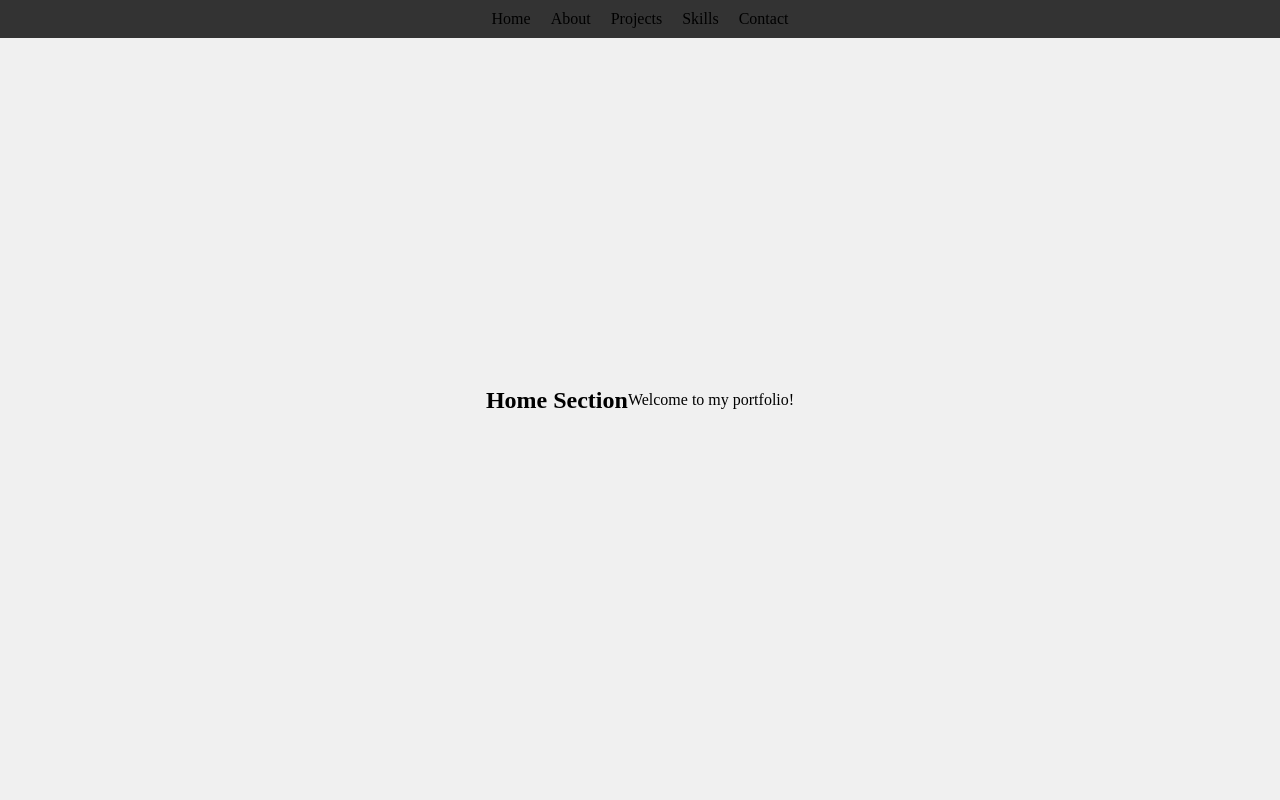
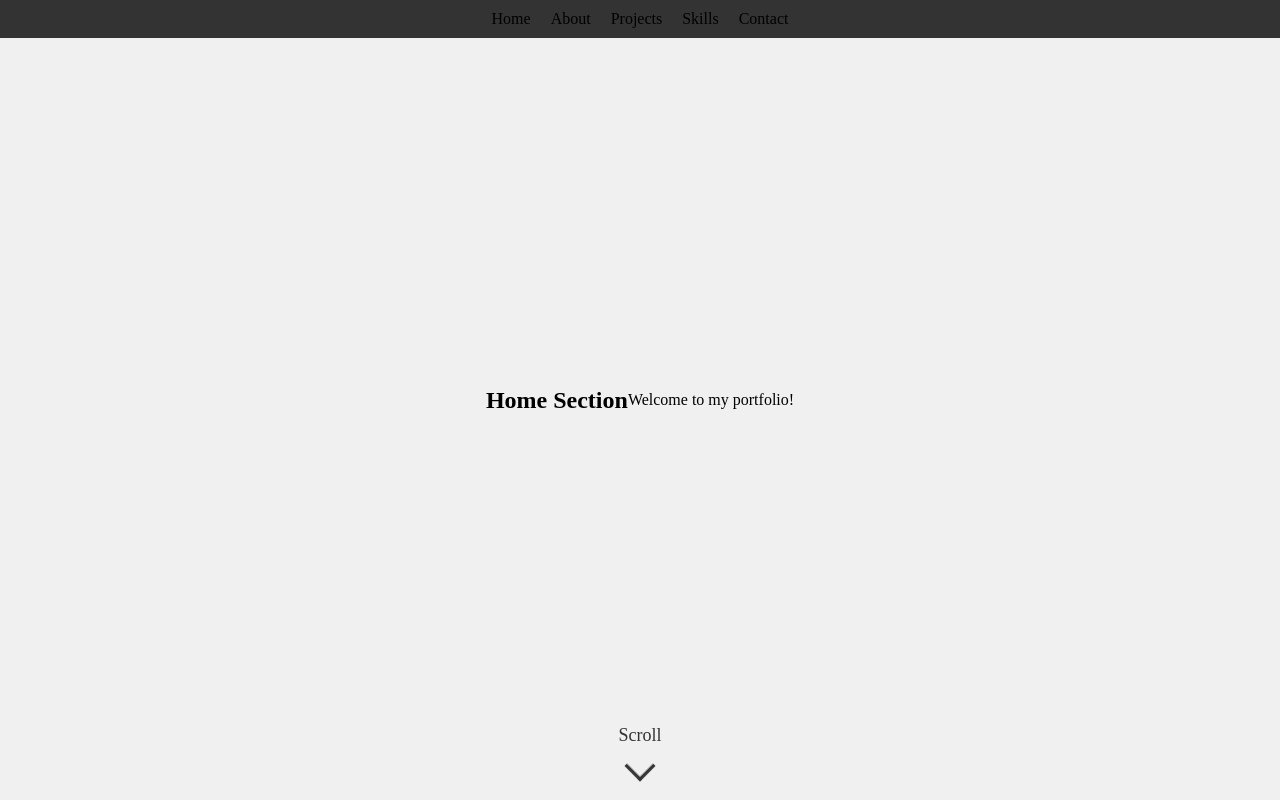
Before and after one commit to SimoneVeitch/portfolio, a React (Create React App) app: page / in a window 1280 px wide. Built offline with nearby package versions, Linux system fonts and the light colour scheme.

Commit message:
Fixed navigation and userRef issues, added button to contact component

```diff
--- a/src/App.css
+++ b/src/App.css
@@ -70,6 +70,7 @@
   justify-content: center;
   align-items: center;
   scroll-snap-align: start;
+  position: relative;
 }
 
 .container {
@@ -77,3 +78,57 @@
   overflow-x: scroll;
   height: 100vh;
 }
+
+.scroll-down {
+  position: absolute;
+  bottom: 20px;
+  text-align: center;
+}
+
+.scroll-down p {
+  margin: 0;
+  font-size: 18px;
+  color: #333;
+}
+
+.arrow {
+  width: 20px;
+  height: 20px;
+  border: solid #333;
+  border-width: 0 3px 3px 0;
+  display: inline-block;
+  transform: rotate(45deg);
+  animation: pulse 1.5s infinite;
+  margin-top: 10px;
+}
+
+@keyframes pulse {
+  0% {
+    transform: rotate(45deg) scale(1);
+  }
+  50% {
+    transform: rotate(45deg) scale(1.2);
+  }
+  100% {
+    transform: rotate(45deg) scale(1);
+  }
+}
+
+
+.contact-button {
+  background-color: transparent;
+  border: none;
+  cursor: pointer;
+  display: flex;
+  align-items: center;
+  justify-content: center;
+  padding: 10px 20px;
+  position: absolute;
+  bottom: 20px;
+  text-align: center;
+}
+
+.contact-button p {
+  font-size: 18px;
+  color: #333;
+}
--- a/src/Components/About.js
+++ b/src/Components/About.js
@@ -2,9 +2,13 @@ import React from 'react';
 
 const About = () => {
     return (
-        <section id="about" className="section">
+            <section id="about" className="section">
           <h1>About Section</h1>
           <p>About me</p>
+          <div className="scroll-down">
+        <p>Scroll</p>
+        <div className="arrow"></div>
+      </div>
         </section>
       );
 }
--- a/src/Components/App.js
+++ b/src/Components/App.js
@@ -12,12 +12,34 @@ function App() {
   const projectsRef = useRef(null);
   const skillsRef = useRef(null);
   const contactRef = useRef(null);
+  const containerRef = useRef(null);
 
-  const scrollToSection = (ref) => {
+  /* const scrollToSection = (ref) => {
     window.scrollTo({
       top: ref.current.offsetTop,
       behavior: "smooth",
     });
+  }; */
+
+  const scrollToSection = (ref) => {
+    if (ref.current && containerRef.current) {
+      const containerTop = containerRef.current.offsetTop;
+      const sectionTop = ref.current.offsetTop - containerTop;
+
+      containerRef.current.scrollTo({
+        top: sectionTop,
+        behavior: "smooth",
+      });
+    }
+  };
+
+  const scrollToTop = () => {
+    if (containerRef.current) {
+      containerRef.current.scrollTo({
+        top: 0,
+        behavior: "smooth",
+      });
+    }
   };
 
   return (
@@ -31,7 +53,7 @@ function App() {
           <li onClick={() => scrollToSection(contactRef)}>Contact</li>
         </ul>
       </nav>
-      <div className="container">
+      <div className="container" ref={containerRef}>
       <div ref={homeRef}>
         <Home />
       </div>
@@ -45,10 +67,10 @@ function App() {
         <Skills />
       </div>
       <div ref={contactRef}>
-        <Contact />
+        <Contact scrollToTop={scrollToTop}/>
       </div>
       </div>
-    </div>
+      </div>
   );
 }
 
--- a/src/Components/Contact.js
+++ b/src/Components/Contact.js
@@ -1,10 +1,13 @@
 import React from 'react';
 
-const Contact = () => {
+const Contact = ({ scrollToTop }) => {
     return (
         <section id="contact" className="section">
           <h1>Contact Section</h1>
           <p>Contact me</p>
+          <button className="contact-button" onClick={scrollToTop}>
+          <p>Back to the top</p>
+        </button>
         </section>
       );
 }
--- a/src/Components/Home.js
+++ b/src/Components/Home.js
@@ -2,9 +2,13 @@ import React from 'react';
 
 const Home = () => {
   return (
-    <section id="home" className="section">
+       <section id="home" className="section">
       <h1>Home Section</h1>
       <p>Welcome to my portfolio!</p>
+      <div className="scroll-down">
+        <p>Scroll</p>
+        <div className="arrow"></div>
+      </div>
     </section>
   );
 }
--- a/src/Components/Projects.js
+++ b/src/Components/Projects.js
@@ -5,6 +5,10 @@ const Projects = () => {
         <section id="projects" className="section">
           <h1>Project Section</h1>
           <p>Projects</p>
+          <div className="scroll-down">
+        <p>Scroll</p>
+        <div className="arrow"></div>
+      </div>
         </section>
       );
 }
--- a/src/Components/Skills.js
+++ b/src/Components/Skills.js
@@ -5,6 +5,10 @@ const Skills = () => {
         <section id="skills" className="section">
           <h1>Skills Section</h1>
           <p>My skills</p>
+          <div className="scroll-down">
+        <p>Scroll</p>
+        <div className="arrow"></div>
+      </div>
         </section>
       );
 }
```
